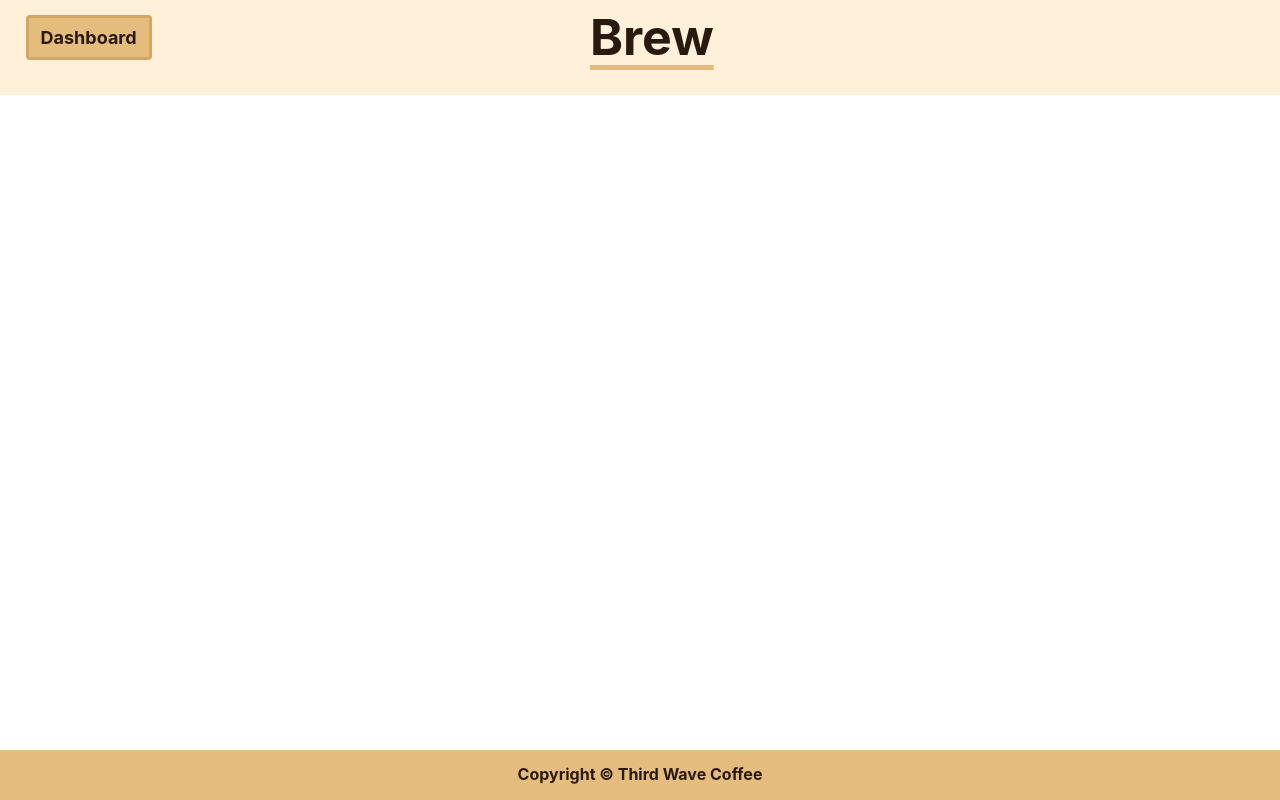
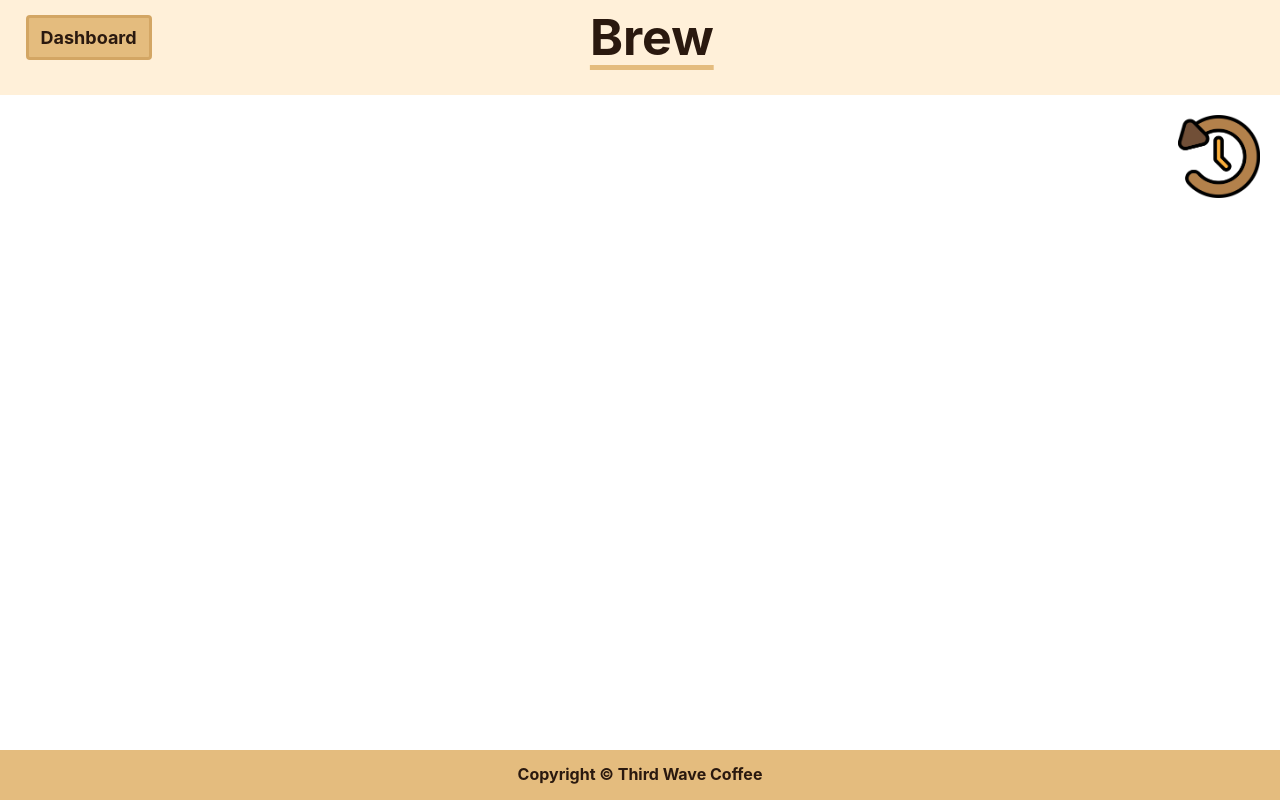
Before and after one commit to Eshi44/Third-Wave-Coffe, a React (Create React App) app in the folder client/: page /brew in a window 1280 px wide. Built offline with nearby package versions, Linux system fonts and the light colour scheme.

Commit message:
added history link to brew page

```diff
--- a/client/src/containers/Brew/Brew.jsx
+++ b/client/src/containers/Brew/Brew.jsx
@@ -1,6 +1,7 @@
 import React, { Component } from "react";
 import Header from "../../components/Shared/Header/Header";
-
+import History from "../../images/history.png";
+import { Link } from "react-router-dom";
 
 class Brew extends Component {
 	constructor() {
@@ -18,6 +19,20 @@ class Brew extends Component {
 			<>
 				<Header name={this.state.name} />
 
+				<div className="row">
+					<div className="col col-sm-4 col-md-4 col-lg-4"></div>
+					<div className="col col-sm-4 col-md-4 col-lg-4"></div>
+					<div className="col col-sm-4 col-md-4 col-lg-4" id="history">
+						<Link to="/history">
+							<img
+								className="img-responsive"
+								id="hover"
+								src={History}
+								alt="History"
+							/>
+						</Link>{" "}
+					</div>
+				</div>
 			</>
 		);
 	}
```
